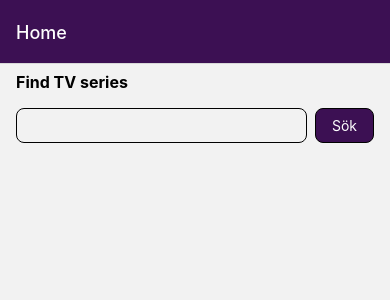
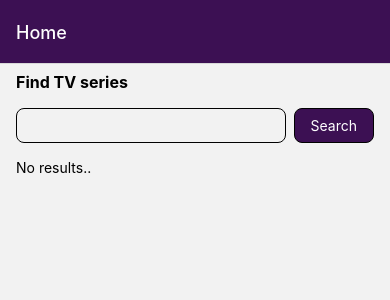
Before and after one commit to oakis/AstraTV, a React Native app: screen /Home in a window 390 px wide. Shown: the top 300 px of the page. Built offline with nearby package versions, Linux system fonts and the light colour scheme.

Commit message:
Final touches

```diff
--- a/src/contexts/DetailsContext.tsx
+++ b/src/contexts/DetailsContext.tsx
@@ -1,4 +1,5 @@
 import React, { createContext, useState, useCallback } from 'react';
+import { Alert } from 'react-native';
 
 const DetailsProvider = ({ children }: { children: React.ReactNode }) => {
   const [details, setDetails] = useState<IDetails | null>(null);
@@ -14,10 +15,16 @@ const DetailsProvider = ({ children }: { children: React.ReactNode }) => {
 
     fetch(url, config)
       .then(async res => {
-        const json = await res.json();
-        setDetails(json);
+        try {
+          const json = await res.json();
+          setDetails(json);
+        } catch (error) {
+          Alert.alert('Error', 'Something went wrong.');
+        }
       })
-      .catch(err => console.warn(err));
+      .catch(() => {
+        Alert.alert('Error', 'Something went wrong.');
+      });
   }, []);
 
   const clearDetails = useCallback(() => {
--- a/src/contexts/SearchContext.tsx
+++ b/src/contexts/SearchContext.tsx
@@ -1,4 +1,5 @@
 import React, { createContext, useState } from 'react';
+import { Alert } from 'react-native';
 
 const SearchProvider = ({ children }: { children: React.ReactNode }) => {
   const [results, setResults] = useState<ISearch[]>([]);
@@ -14,10 +15,20 @@ const SearchProvider = ({ children }: { children: React.ReactNode }) => {
 
     fetch(url, config)
       .then(async res => {
-        const json = await res.json();
-        setResults(json);
+        try {
+          const json = await res.json();
+          if (json === null || json.length === 0) {
+            setResults([]);
+          } else {
+            setResults(json);
+          }
+        } catch (error) {
+          Alert.alert('Error', 'Something went wrong.');
+        }
       })
-      .catch(err => console.warn(err));
+      .catch(() => {
+        Alert.alert('Error', 'Something went wrong.');
+      });
   };
 
   return (
--- a/src/views/Home.tsx
+++ b/src/views/Home.tsx
@@ -34,16 +34,20 @@ const Home = (props: IHomeView) => {
           value={search}
         />
         <View style={style.horizontalSpacer} />
-        <Button onPress={onSearch} title="Sök" />
+        <Button onPress={onSearch} title="Search" />
       </View>
       <View style={style.spacer} />
-      {results.map(result => (
-        <SearchResult
-          {...result}
-          onPress={navigateToDetails}
-          key={result.show.id}
-        />
-      ))}
+      {results.length !== 0 ? (
+        results.map(result => (
+          <SearchResult
+            {...result}
+            onPress={navigateToDetails}
+            key={result.show.id}
+          />
+        ))
+      ) : (
+        <Text>No results..</Text>
+      )}
       <View style={style.spacer} />
     </ScrollView>
   );
```
